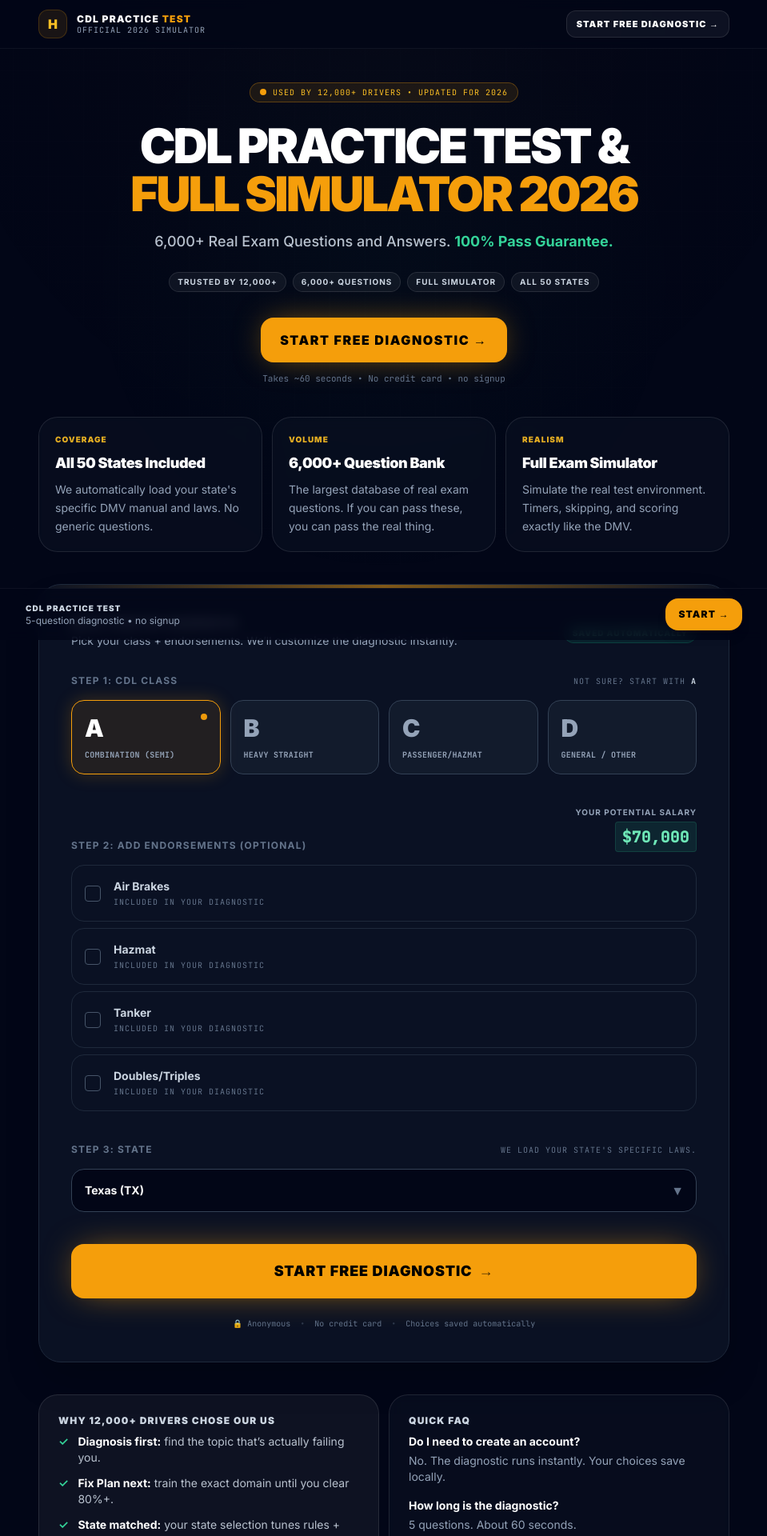
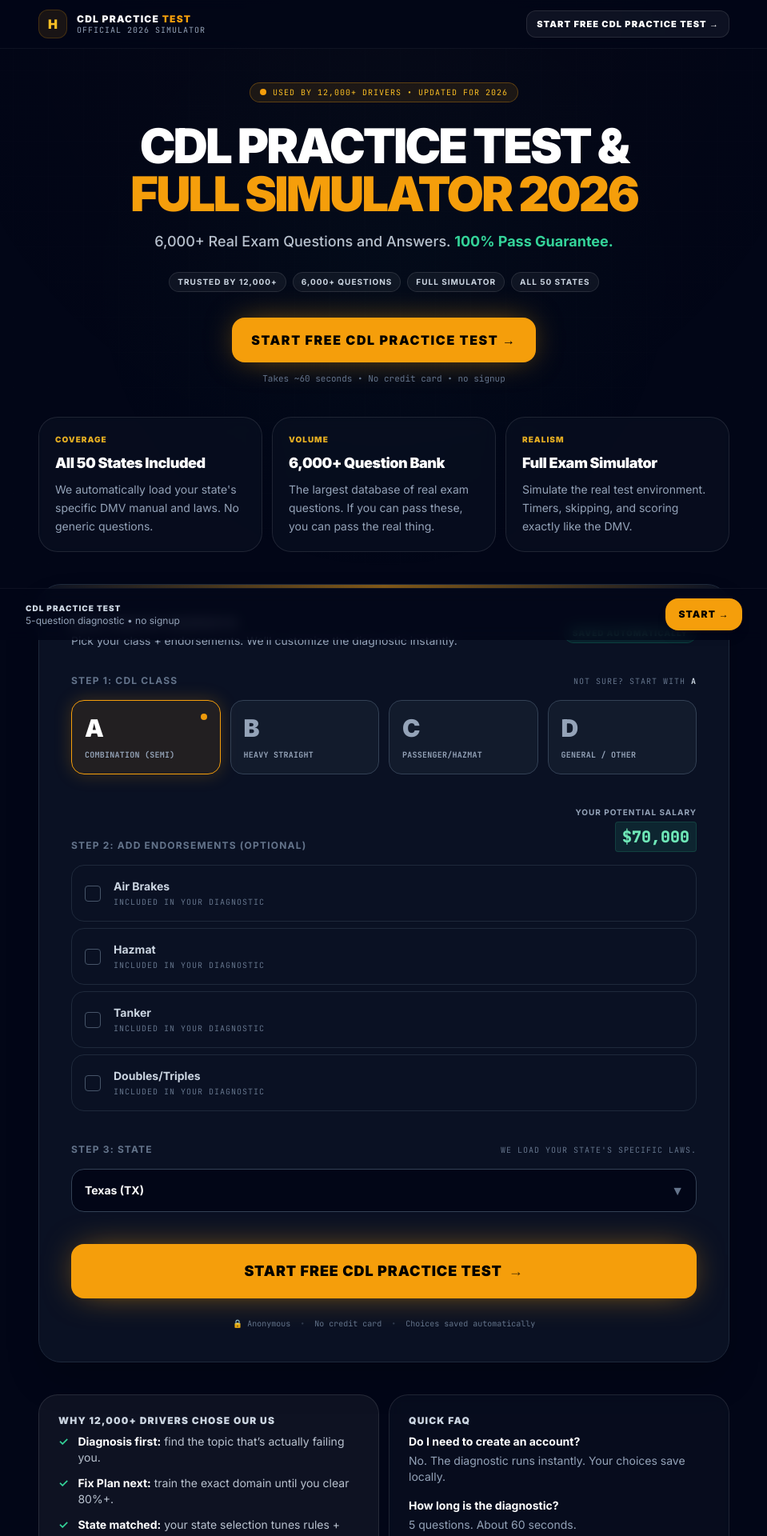
Before and after one commit to ismaelngoie/cdlpracticetest, a Next.js app: page / in a window 1280 px wide. Shown: the top 1920 px of the page at 80% size, without its empty margins (160-1119 px from the left). Built offline with nearby package versions, Linux system fonts and the light colour scheme.

Commit message:
Update page.tsx

```diff
--- a/app/page.tsx
+++ b/app/page.tsx
@@ -198,7 +198,7 @@ export default function Home() {
             onClick={scrollToConfigurator}
             className="px-3 py-2 rounded-xl bg-white/5 hover:bg-white/10 border border-white/10 text-[11px] font-black uppercase tracking-widest transition"
           >
-            Start Free Diagnostic →
+            Start Free CDL Practice Test →
           </button>
         </div>
       </div>
@@ -239,7 +239,7 @@ export default function Home() {
               onClick={scrollToConfigurator}
               className="px-6 py-4 rounded-2xl bg-amber-500 hover:bg-amber-400 text-black font-black uppercase tracking-widest shadow-[0_0_40px_-10px_rgba(245,158,11,0.65)] transition active:scale-[0.99]"
             >
-              Start Free Diagnostic →
+              Start Free CDL Practice Test →
             </button>
           </div>
 
@@ -464,7 +464,7 @@ export default function Home() {
             className="w-full py-5 bg-amber-500 hover:bg-amber-400 text-black font-black text-lg uppercase tracking-wider rounded-2xl shadow-[0_0_44px_-12px_rgba(245,158,11,0.75)] transition-all hover:scale-[1.01] active:scale-[0.99] flex items-center justify-center gap-2 group"
             aria-label="Start free diagnostic"
           >
-            <span>Start Free Diagnostic</span>
+            <span>Start Free CDL Practice Test</span>
             <span className="opacity-70 group-hover:translate-x-1 transition-transform">→</span>
           </button>
 
```
